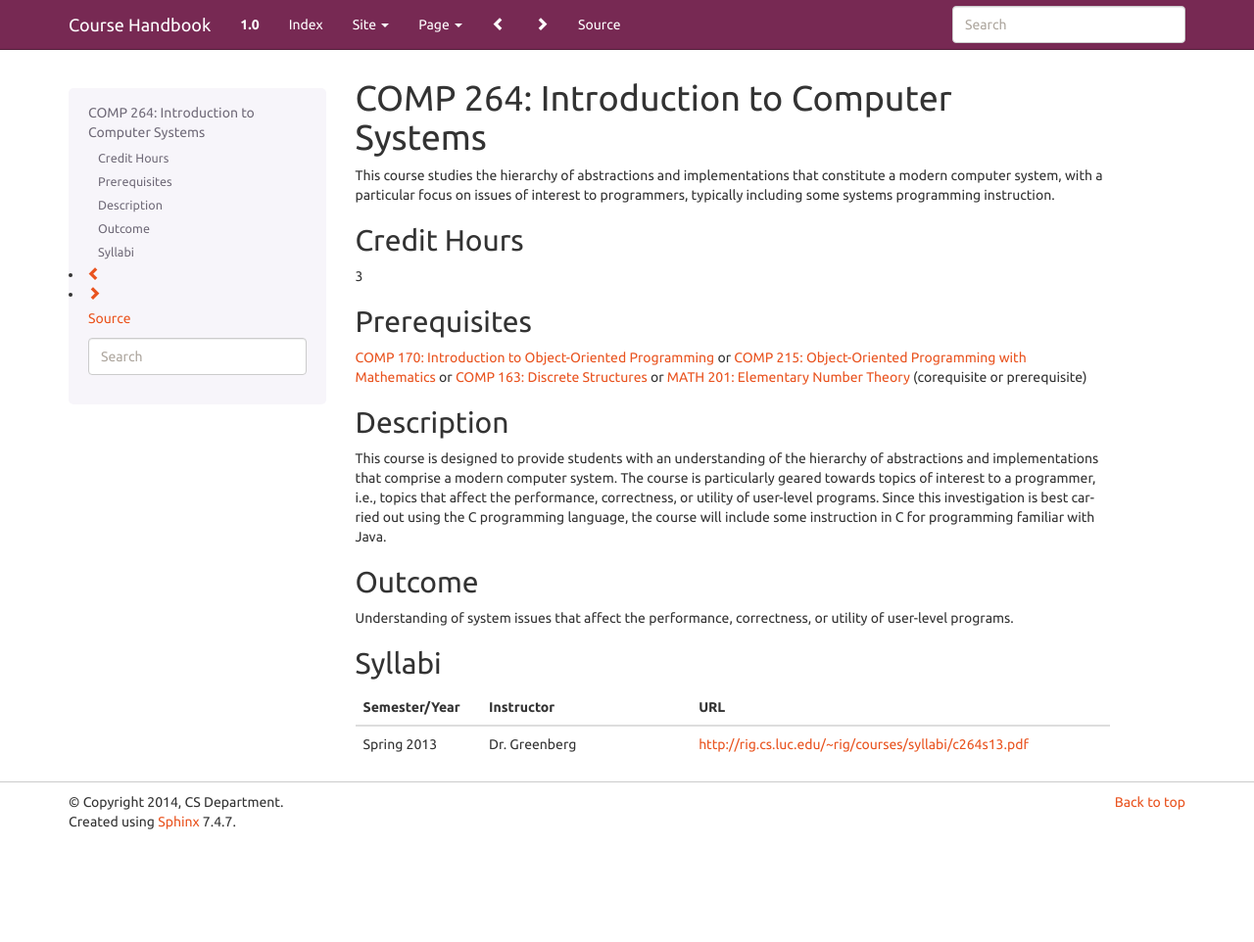
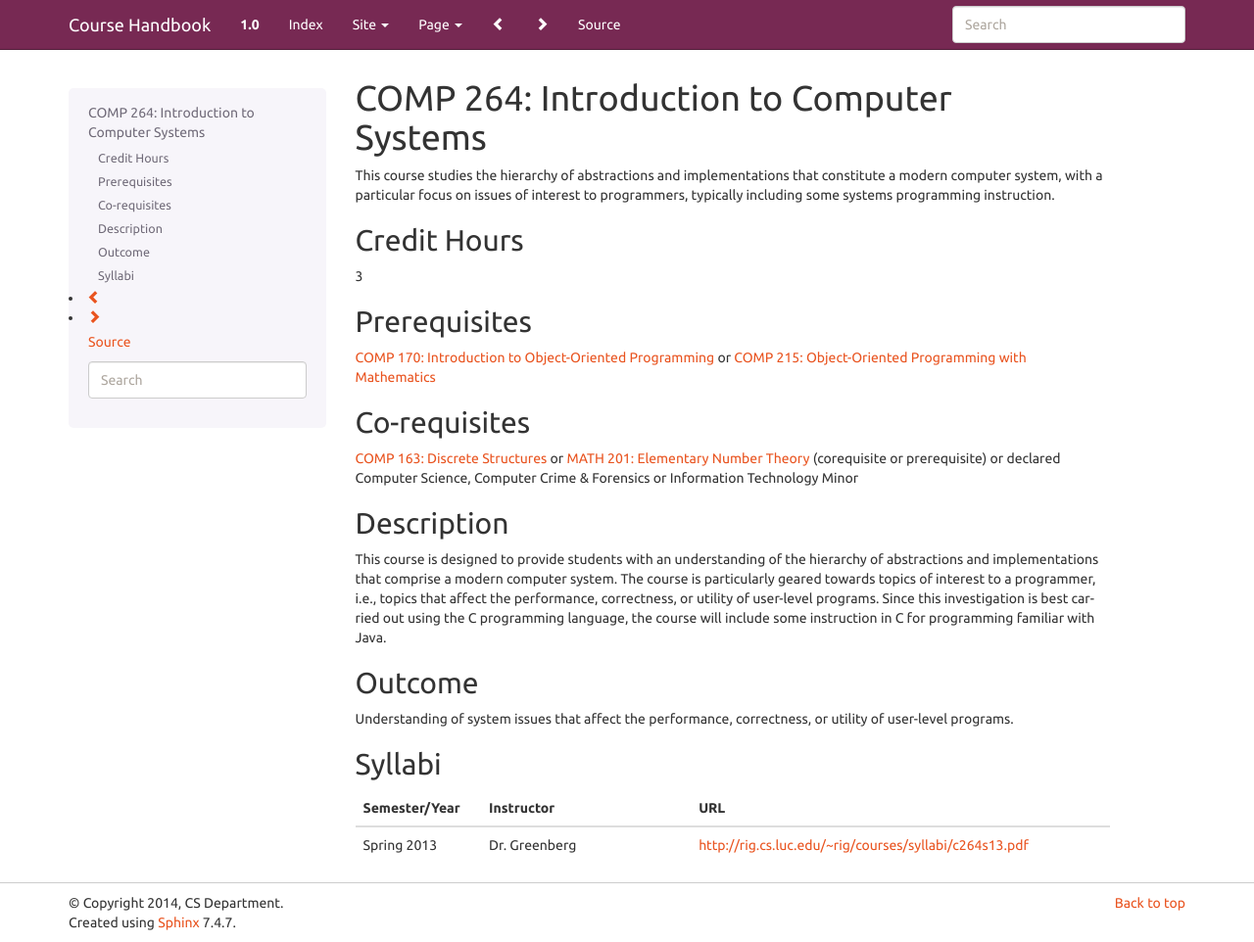
Before and after one commit to kyang5/coursedescriptions, a Sphinx documentation site: the page built from source/comp264.rst, in a window 1280 px wide and 962 px high. Shown: the whole window at 98% size. Built offline with Sphinx 7.4.7, drawn with Linux system fonts in a browser that asks for light colours.

Commit message:
Added Co-requisites to the course.

```diff
--- a/source/comp264.rst
+++ b/source/comp264.rst
@@ -14,8 +14,11 @@ Credit Hours
 Prerequisites
 ------------------------------
 
-:doc:`comp170` or :doc:`comp215` or
-:doc:`comp163` or |math201| (corequisite or prerequisite)
+:doc:`comp170` or :doc:`comp215`
+
+Co-requisites
+------------------------
+:doc:`comp163` or |math201| (corequisite or prerequisite) or declared Computer Science, Computer Crime & Forensics or Information Technology Minor
 
 Description
 --------------------
```
